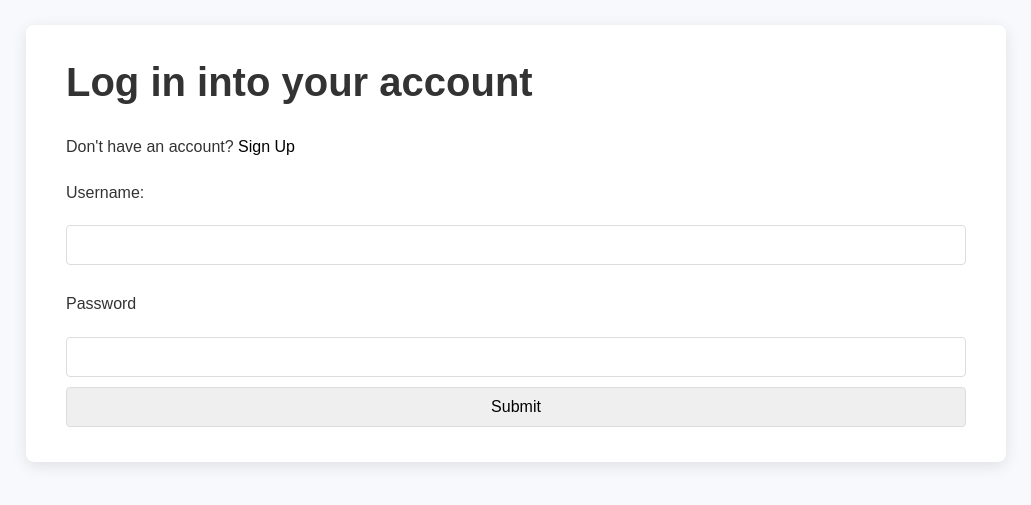
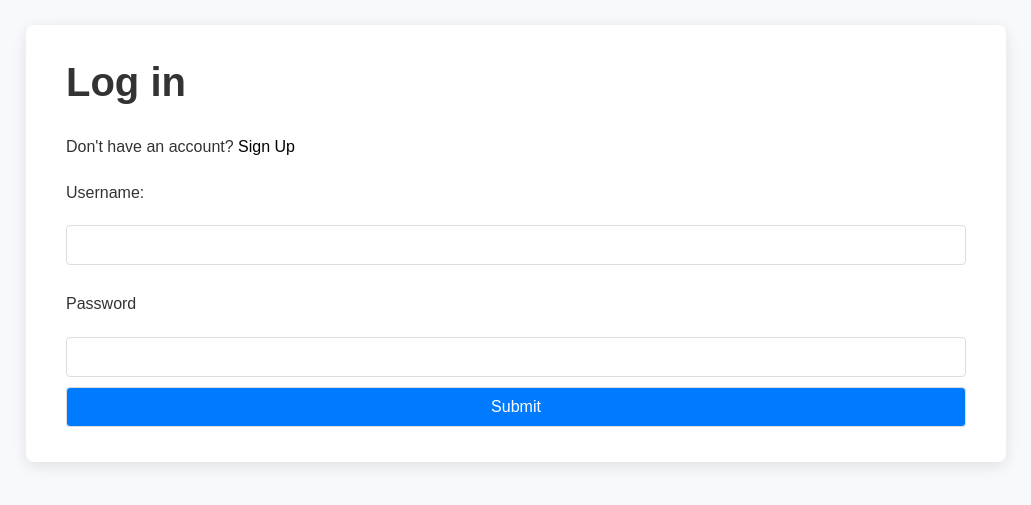
Before and after one commit to z1ppyyy/Progress-Website, a Django app: template progress/templates/login.html in a window 1280 px wide. Shown: the part 117-622 px from the top of the page, without its empty margins (124-1155 px from the left). Run offline with Django 3.2, Linux system fonts and the light colour scheme; the template is opened without the code that fills it, so the values that code supplies are empty.

Commit message:
Fix the submit button. Change Login and Register page titles

```diff
--- a/progress/templates/login.html
+++ b/progress/templates/login.html
@@ -6,7 +6,7 @@
 
 {% block body %}
 
-	<h1 id="form-title">Log in into your account</h1>
+	<h1 id="form-title">Log in</h1>
 	<p>
 		Don't have an account?
 		<a href="/register">Sign Up</a>
@@ -19,7 +19,7 @@
 		<p>Password</p>
 		<input type="password" name="password"><br>
 
-		<button class="full-width" type="submit">Submit</button>
+		<button class="btn full-width" type="submit">Submit</button>
 	</form>
 
 {% endblock %}
--- a/progress/templates/post.html
+++ b/progress/templates/post.html
@@ -22,7 +22,7 @@
       <input type="number" maxlength="2" name="hours" placeholder="e.g. 4" value="{{ post.hours }}"  />
       <label for="minutes">Minutes</label>
       <input type="number" maxlength="2" name="minutes" placeholder="e.g. 30" value="{{ post.minutes }}" />
-      <button class="full-width" type="submit">Submit</button>
+      <button class="btn full-width" type="submit">Submit</button>
       <a href="/"><input type="button" value="Go back"/></a>
     </form>
   {% else %}
@@ -35,7 +35,7 @@
       <input type="number" maxlength="2" name="hours" placeholder="e.g. 4"  />
       <label for="minutes">Minutes</label>
       <input type="number" maxlength="2" name="minutes" value="0" placeholder="e.g. 30"  />
-      <button class="full-width" type="submit">Submit</button>
+      <button class="btn full-width" type="submit">Submit</button>
       <a href="/"><input type="button" value="Go back"/></a>
     </form>
   {% endif %}
--- a/progress/templates/register.html
+++ b/progress/templates/register.html
@@ -5,7 +5,7 @@
 {% endblock %}
 
 {% block body %}
-  <h1 id="form-title">Sign Up below</h1>
+  <h1 id="form-title">Sign Up</h1>
   <form method="post" method="register">
     {% csrf_token %}
     <p>Username: </p>
@@ -20,6 +20,6 @@
     <p>Repeat Password: </p>
     <input type="password" name="password2" />
     <br>
-    <button class="full-width" type="submit">Submit</button>
+    <button class="btn full-width" type="submit">Submit</button>
   </form>
 {% endblock %}
```
Also changed, not shown: 2 other files.
